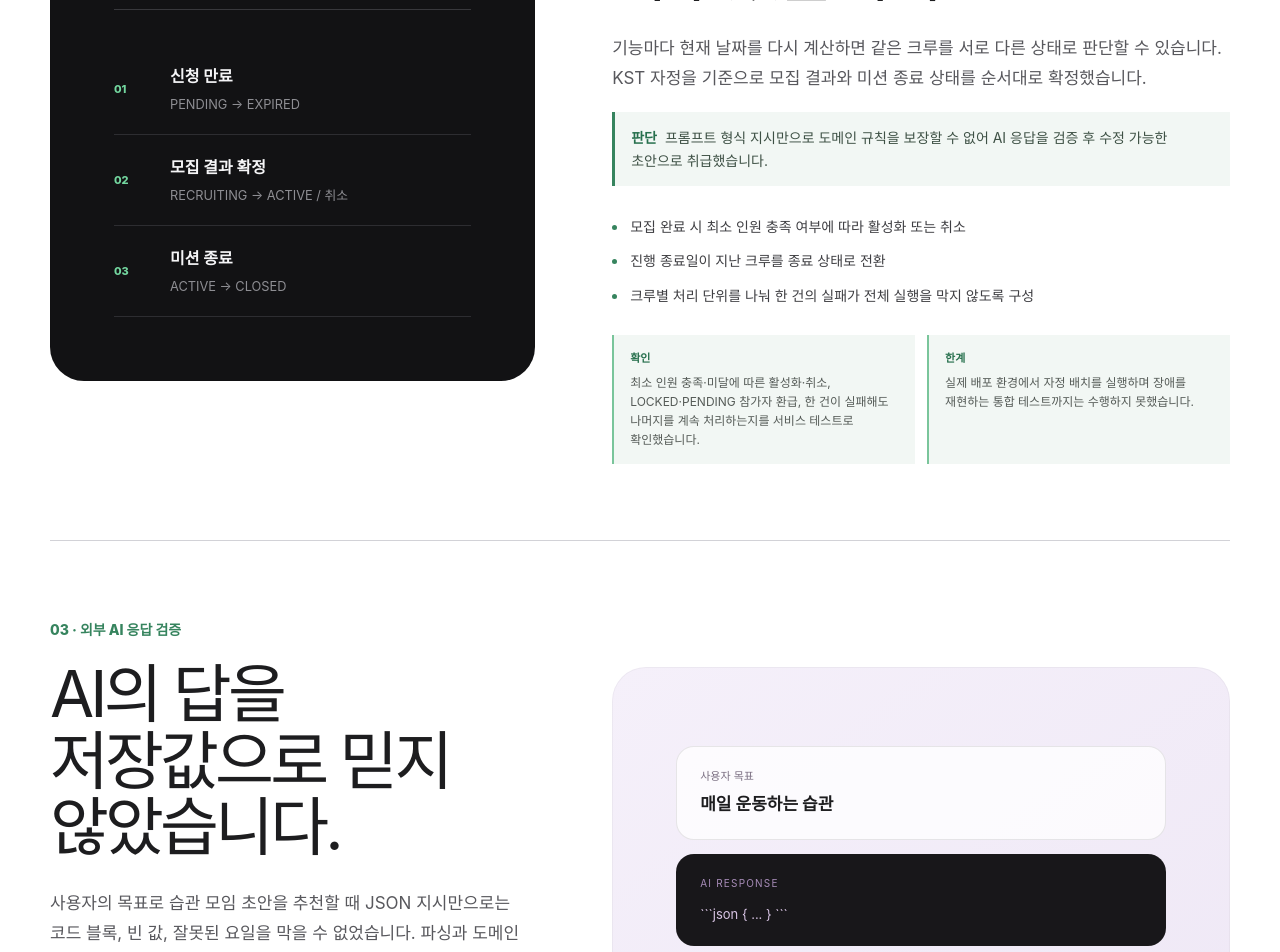
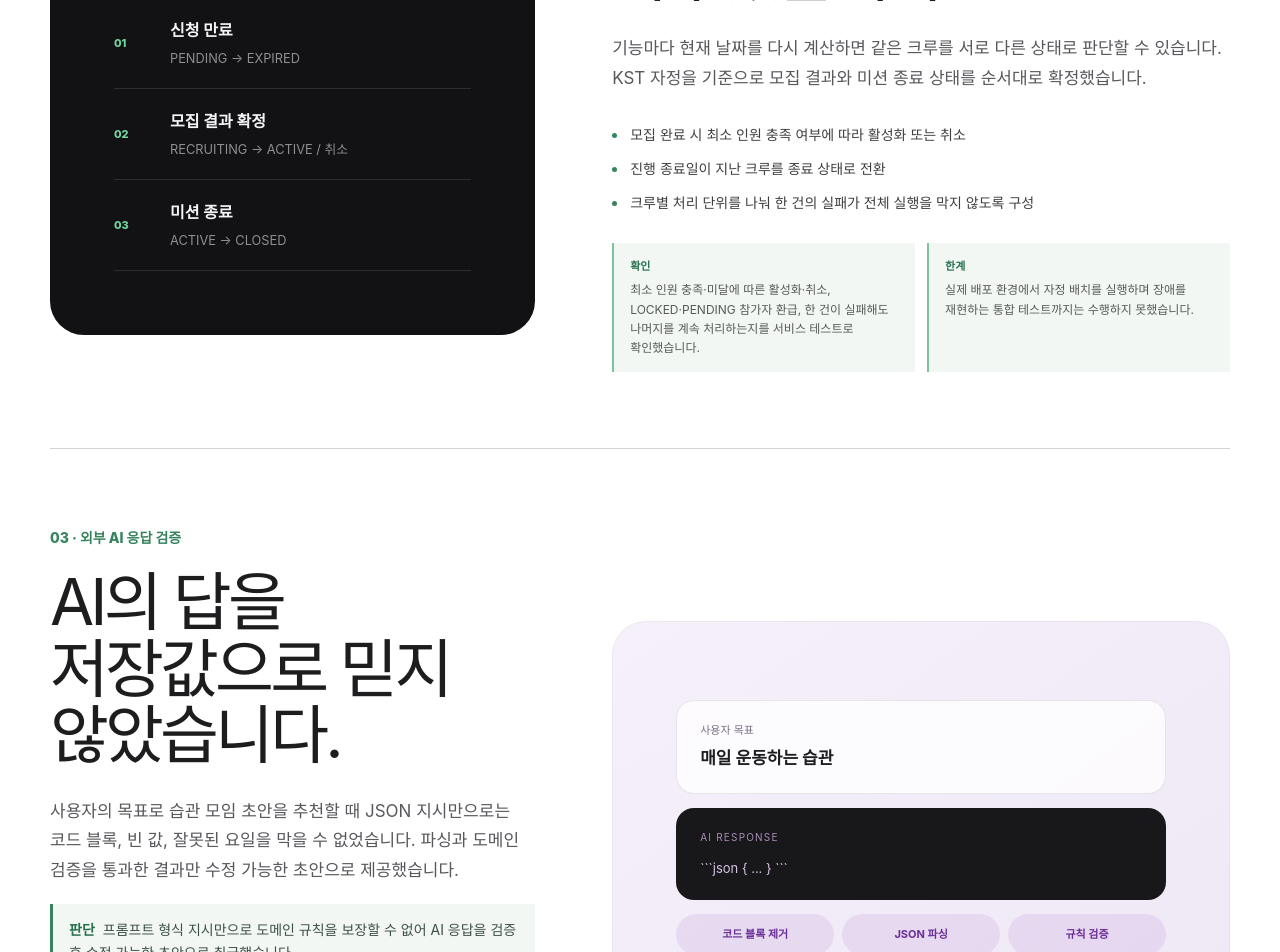
Before and after one commit to jeonseong0120-source/jeonseong-portfolio, a Next.js app: page /projects/dondok in a window 1280 px wide. Shown: the part 5600-6552 px from the top of the page. Built offline with nearby package versions, Linux system fonts and the light colour scheme.

Commit message:
Place AI validation decision with its implementation

```diff
--- a/src/app/projects/dondok/page.tsx
+++ b/src/app/projects/dondok/page.tsx
@@ -130,7 +130,6 @@ export default function DondokPage() {
               기능마다 현재 날짜를 다시 계산하면 같은 크루를 서로 다른 상태로 판단할 수 있습니다.
               KST 자정을 기준으로 모집 결과와 미션 종료 상태를 순서대로 확정했습니다.
             </p>
-            <p className={styles.decision}><strong>판단</strong>프롬프트 형식 지시만으로 도메인 규칙을 보장할 수 없어 AI 응답을 검증 후 수정 가능한 초안으로 취급했습니다.</p>
             <ul>
               <li>모집 완료 시 최소 인원 충족 여부에 따라 활성화 또는 취소</li>
               <li>진행 종료일이 지난 크루를 종료 상태로 전환</li>
@@ -160,6 +159,7 @@ export default function DondokPage() {
               잘못된 요일을 막을 수 없었습니다. 파싱과 도메인 검증을 통과한 결과만 수정 가능한
               초안으로 제공했습니다.
             </p>
+            <p className={styles.decision}><strong>판단</strong>프롬프트 형식 지시만으로 도메인 규칙을 보장할 수 없어 AI 응답을 검증 후 수정 가능한 초안으로 취급했습니다.</p>
             <ul>
               <li>Markdown 코드 블록 제거 후 JSON 파싱</li>
               <li>빈 응답과 파싱 실패를 모두 유효하지 않은 AI 응답 오류로 처리</li>
```
